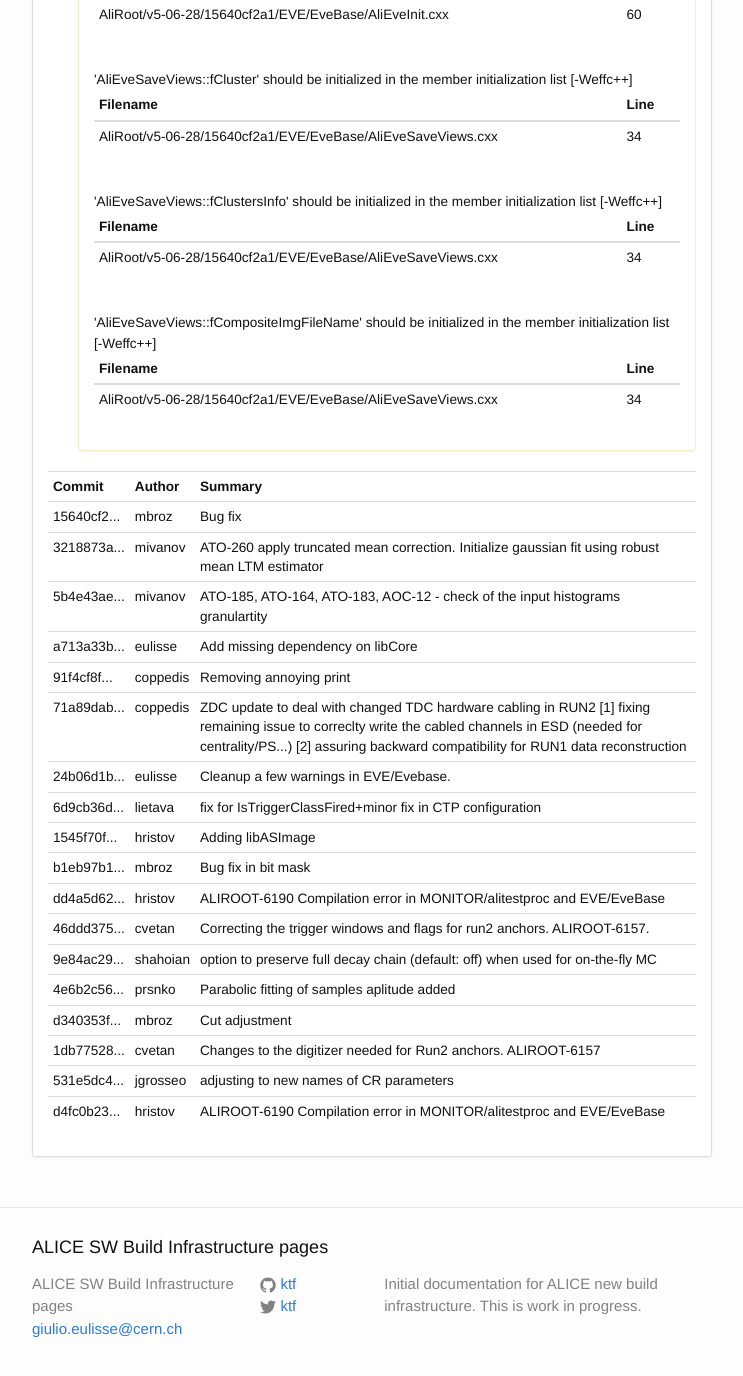
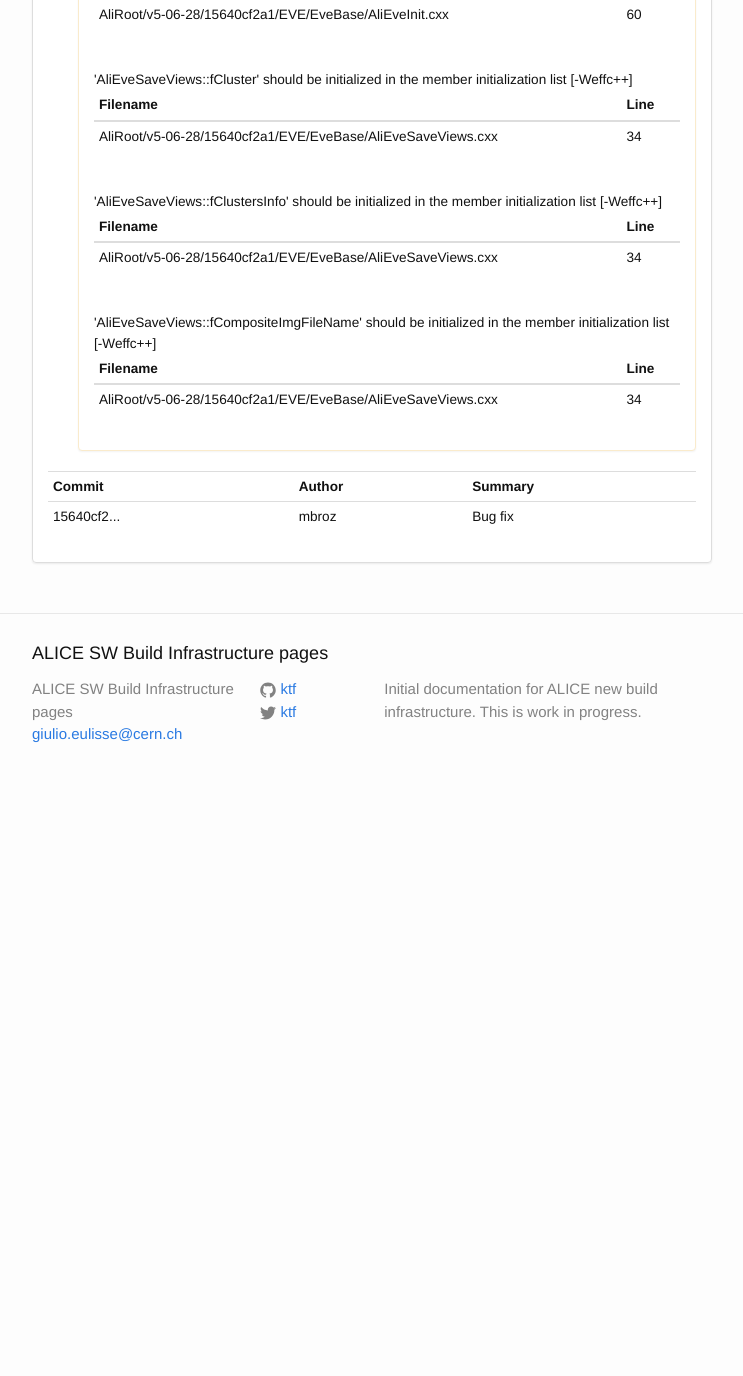
Before and after one commit to alisw/alisw.github.io, a Jekyll site: the page built from index.html, in a window 1280 px wide and 1400 px high, scrolled down 171218 px. Shown: the top 1376 px of the window, without its empty margins (268-1011 px from the left). Built offline with Jekyll 4.4.1, drawn with Linux system fonts in a browser that asks for light colours; nearby versions of some CDN libraries; after the commit the page ends 172024 px from its top, so only the background shows below that.

Commit message:
Updated results.

```diff
--- a/_data/commits-aliroot-master.yaml
+++ b/_data/commits-aliroot-master.yaml
@@ -298,88 +298,3 @@
  message: >-
     Bug fix
  author: !!str mbroz
--
- commit: "3218873a69cc9e078679be814bb2240609b0a793"
- message: >-
-    ATO-260 apply truncated mean correction. Initialize gaussian fit using robust mean LTM estimator
- author: !!str mivanov
--
- commit: "5b4e43aedba5b42a2100dd4db3589c3d6a96b389"
- message: >-
-     ATO-185, ATO-164, ATO-183, AOC-12 - check of the input histograms granulartity
- author: !!str mivanov
--
- commit: "a713a33bb1bfd9c02b5f7d92f5ab4b9e2d78d91e"
- message: >-
-    Add missing dependency on libCore
- author: !!str eulisse
--
- commit: "91f4cf8f3de7038fef5d498ba2ac723f2f0ad7b4"
- message: >-
-    Removing annoying print
- author: !!str coppedis
--
- commit: "71a89dabd79eeec142628a0a9219491f66ae1e7c"
- message: >-
-    ZDC update to deal with changed TDC hardware cabling in RUN2 [1] fixing remaining issue to correclty write the cabled channels in ESD (needed for centrality/PS...) [2] assuring backward compatibility for RUN1 data reconstruction
- author: !!str coppedis
--
- commit: "24b06d1b31476396fdaec64d3d7e63521e82169c"
- message: >-
-    Cleanup a few warnings in EVE/Evebase.
- author: !!str eulisse
--
- commit: "6d9cb36da364b8bb4b52cd00c7366839c0ee5df5"
- message: >-
-    fix for IsTriggerClassFired+minor fix in CTP configuration
- author: !!str lietava
--
- commit: "1545f70f9eb9b6090373dfc810a761edd0f99cb8"
- message: >-
-    Adding libASImage
- author: !!str hristov
--
- commit: "b1eb97b137ea49d2f14df6b9b8a92c85aca5ce42"
- message: >-
-    Bug fix in bit mask
- author: !!str mbroz
--
- commit: "dd4a5d628039188e854c3f280207f8157d5cba55"
- message: >-
-    ALIROOT-6190 Compilation error in MONITOR/alitestproc and EVE/EveBase
- author: !!str hristov
--
- commit: "46ddd375fe0c7b91f7bab29b99d89640f47acdcd"
- message: >-
-    Correcting the trigger windows and flags for run2 anchors. ALIROOT-6157.
- author: !!str cvetan
--
- commit: "9e84ac29de95ce48fe0cf6cbf36ccde9b7fd8df7"
- message: >-
-    option to preserve full decay chain (default: off) when used for on-the-fly MC
- author: !!str shahoian
--
- commit: "4e6b2c560ff4de2fe04be627b21eb4337e8865a6"
- message: >-
-    Parabolic fitting of samples aplitude added
- author: !!str prsnko
--
- commit: "d340353f3616497b108702ab07d82c48e68ac103"
- message: >-
-    Cut adjustment
- author: !!str mbroz
--
- commit: "1db77528bb2c2cf9de7af63ff065528de6d0add9"
- message: >-
-    Changes to the digitizer needed for Run2 anchors. ALIROOT-6157
- author: !!str cvetan
--
- commit: "531e5dc40ce7ac5e80763c92c68a2f106dce7d6d"
- message: >-
-    adjusting to new names of CR parameters
- author: !!str jgrosseo
--
- commit: "d4fc0b23f27b7febddb6bc96dc984ffb526022a2"
- message: >-
-    ALIROOT-6190 Compilation error in MONITOR/alitestproc and EVE/EveBase
- author: !!str hristov
```
